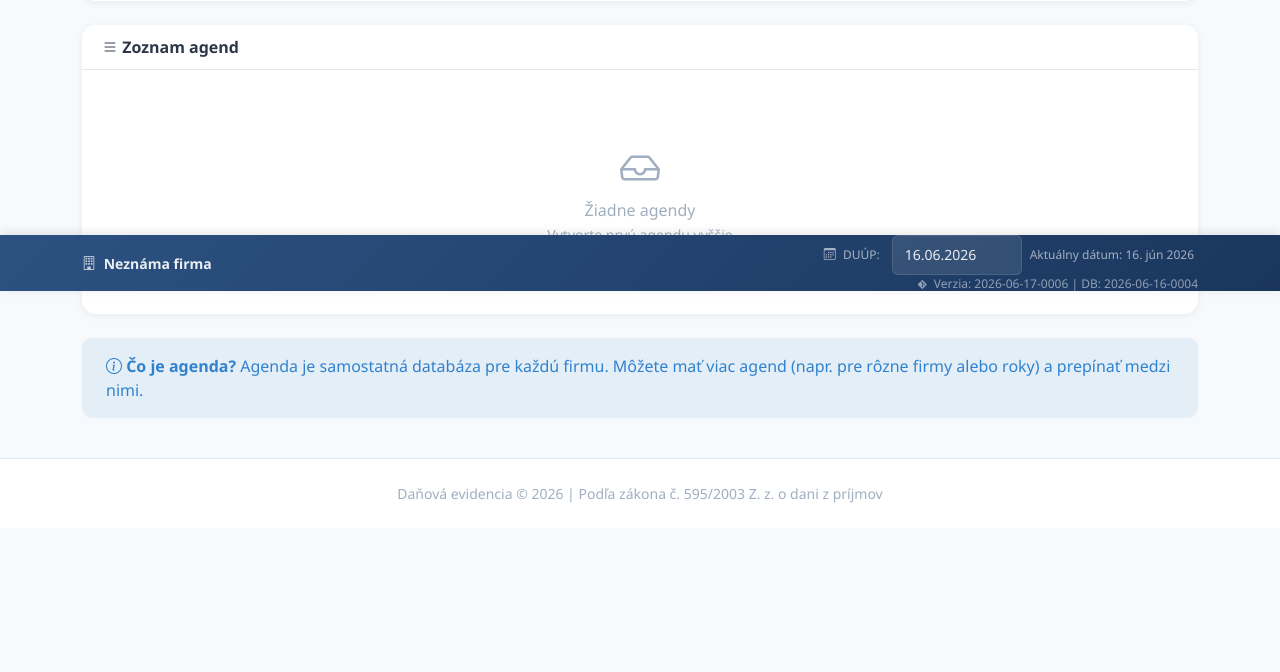
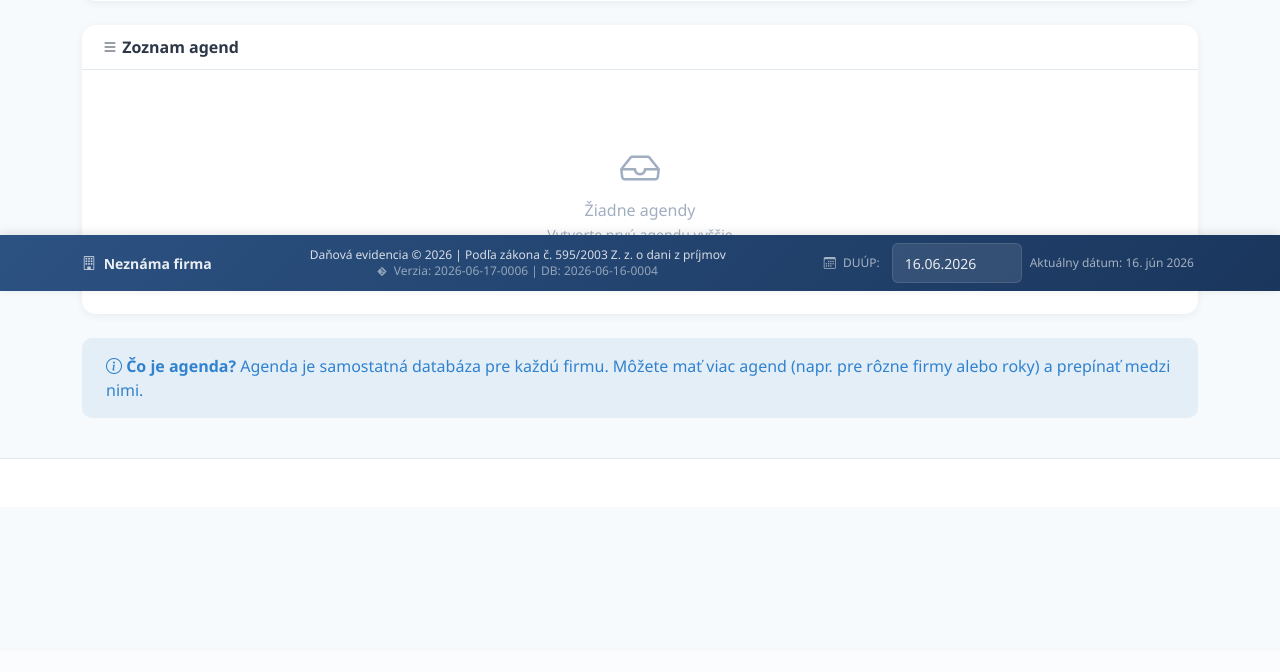
Before and after one commit to zdenkor/danova-evidencia, a Flask app: page /agendy in a window 1280 px wide; the page is wider, and only the part inside the window is pictured. Shown: the part 509-1181 px from the top of that part. After the commit the page ends 968 px from the top of that part, so only its background shows below. Run offline with Flask 3, Linux system fonts and the light colour scheme; data comes from the database, SQL or seed files in the repository; data that the repository does not hold is empty; parts of the project's set-up code (start-up, migrations or seed data) failed here and were passed over.

Commit message:
Reorganize status bar layout
- Copyright moved to center of status bar
- Version info below copyright in center
- Date picker stays on right
- Firm name stays on left
- Footer kept minimal

```diff
--- a/static/css/main.css
+++ b/static/css/main.css
@@ -705,6 +705,34 @@ textarea.form-control {
     font-size: 0.75em;
 }
 
+.status-bar .status-center {
+    display: flex;
+    flex-direction: column;
+    align-items: center;
+    justify-content: center;
+    text-align: center;
+    gap: 2px;
+}
+
+.status-bar .status-copyright {
+    color: var(--statusbar-text);
+    font-size: var(--font-size-xs);
+    opacity: 0.9;
+    line-height: 1.2;
+}
+
+.status-bar .status-version {
+    color: var(--statusbar-text-muted);
+    font-size: var(--font-size-xs);
+    line-height: 1.2;
+    opacity: 0.85;
+}
+
+.status-bar .status-version i {
+    margin-right: var(--spacing-xs);
+    font-size: 0.75em;
+}
+
 /* === FOOTER === */
 .footer {
     background-color: var(--bg-card);
--- a/templates/base.html
+++ b/templates/base.html
@@ -186,6 +186,16 @@
                     <i class="bi bi-building"></i>
                     <strong>{{ nazov_firmy or 'Neznáma firma' }}</strong>
                 </div>
+                <div class="status-center">
+                    <div class="status-copyright">Daňová evidencia © 2026 | Podľa zákona č. 595/2003 Z. z. o dani z príjmov</div>
+                    {% if app_verzia or db_verzia %}
+                    <div class="status-version">
+                        <i class="bi bi-git"></i>
+                        {% if app_verzia %}Verzia: {{ app_verzia }}{% endif %}
+                        {% if db_verzia %} | DB: {{ db_verzia }}{% endif %}
+                    </div>
+                    {% endif %}
+                </div>
                 <div class="d-flex flex-column align-items-end gap-0">
                     <form method="post" action="{{ url_for('nastavit_datum') }}" class="d-flex align-items-center gap-2 mb-0" id="statusBarDateForm">
                         <span class="date-label" title="Dátum uskutočnenia účtovného prípadu" data-bs-toggle="tooltip" data-bs-placement="top"><i class="bi bi-calendar3"></i> DUÚP:</span>
@@ -193,13 +203,6 @@
                                id="statusBarDatePicker">
                         <span class="date-label" id="statusBarDateDisplay"><span class="date-prefix">Aktuálny dátum: </span><span class="date-value">{{ format_datum(aktualny_datum) }}</span></span>
                     </form>
-                    {% if app_verzia or db_verzia %}
-                    <span class="version-info">
-                        <i class="bi bi-git"></i>
-                        {% if app_verzia %}Verzia: {{ app_verzia }}{% endif %}
-                        {% if db_verzia %} | DB: {{ db_verzia }}{% endif %}
-                    </span>
-                    {% endif %}
                 </div>
             </div>
         </div>
@@ -207,7 +210,7 @@
 
     <footer class="footer">
         <div class="container text-center">
-            <small>Daňová evidencia © 2026 | Podľa zákona č. 595/2003 Z. z. o dani z príjmov</small>
+            <small></small>
         </div>
     </footer>
 
```
